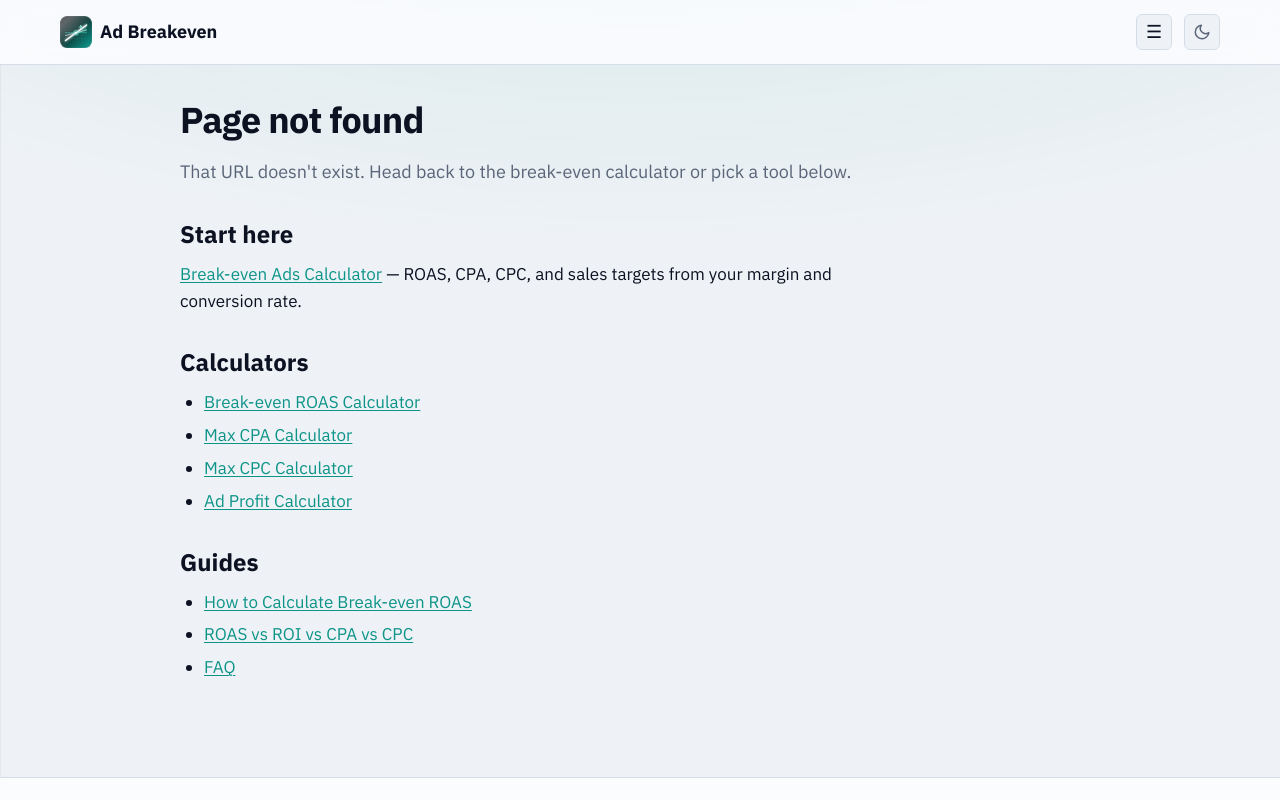
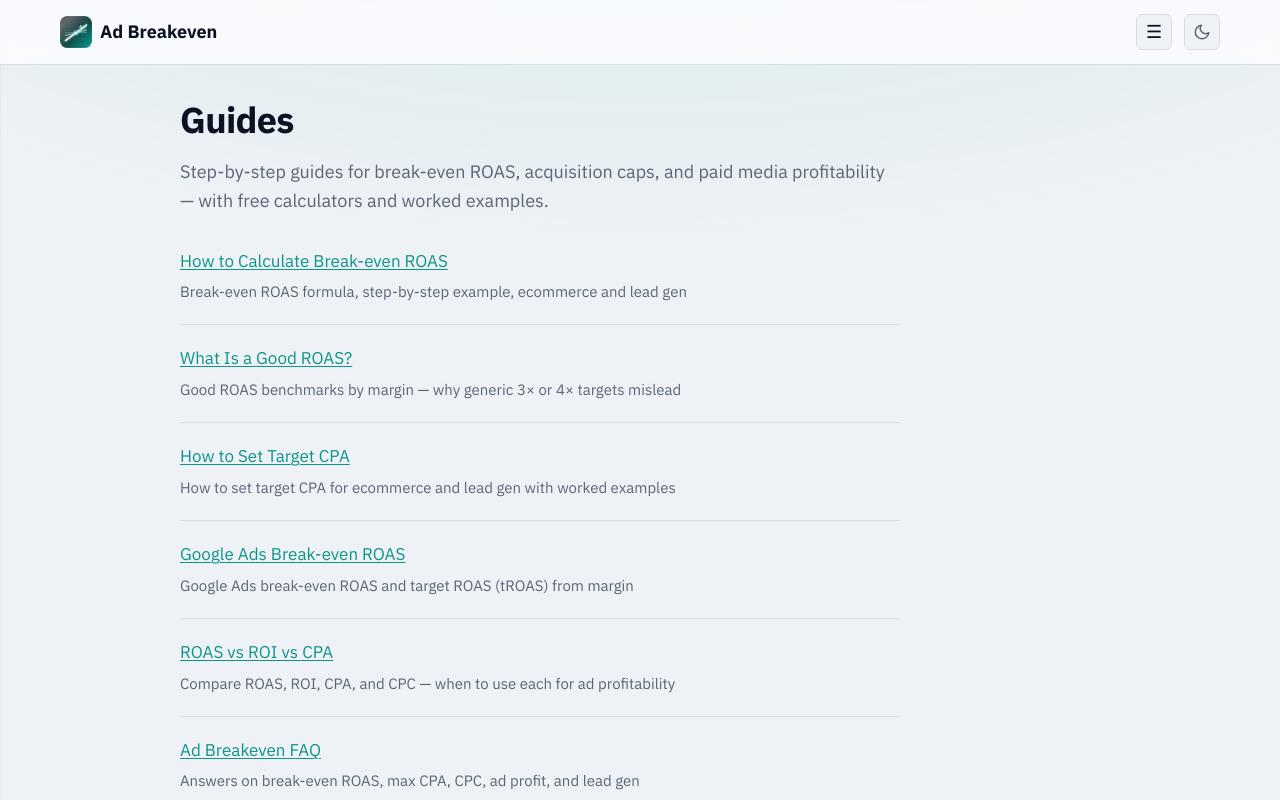
Before and after one commit to BeGood2Me/Ad-Breakeven, a Next.js app: page /guides in a window 1280 px wide. Before the commit this address had no page. Shown: the top 800 px of the page. Built offline with nearby package versions, Linux system fonts and the light colour scheme.

Commit message:
Add guides index and All guides link on homepage.
Mirror the Blog section with an All guides link to a new /guides page listing every guide and the FAQ.

Co-authored-by: Cursor <cursoragent@cursor.com>

```diff
--- /dev/null
+++ b/app/guides/page.tsx
@@ -0,0 +1,46 @@
+import type { Metadata } from "next";
+import Link from "next/link";
+import { buildPageMetadata } from "@/lib/page-metadata";
+import { FAQ_PAGE_TITLE, GUIDE_DESCRIPTIONS, GUIDE_NAV_LINKS } from "@/lib/site";
+
+const PAGE = {
+  title: "Ad Breakeven Guides | ROAS, CPA & Paid Media Profitability",
+  description:
+    "Step-by-step guides on break-even ROAS, target CPA, Google Ads settings, and ROAS vs ROI — with free calculators and worked examples.",
+  path: "/guides",
+};
+
+export const metadata: Metadata = buildPageMetadata(PAGE);
+
+const GUIDES_INDEX = [
+  ...GUIDE_NAV_LINKS.map(({ href, label }) => ({ href, label })),
+  { href: "/faq", label: FAQ_PAGE_TITLE },
+] as const;
+
+export default function GuidesIndexPage() {
+  return (
+    <article className="page-content">
+      <h1>Guides</h1>
+      <p className="intro">
+        Step-by-step guides for break-even ROAS, acquisition caps, and paid
+        media profitability — with free calculators and worked examples.
+      </p>
+
+      <section className="content-section" aria-labelledby="guides-list-heading">
+        <h2 id="guides-list-heading" className="visually-hidden">
+          All guides
+        </h2>
+        <ul className="blog-index-list">
+          {GUIDES_INDEX.map(({ href, label }) => (
+            <li key={href}>
+              <Link href={href}>{label}</Link>
+              {GUIDE_DESCRIPTIONS[href] && (
+                <p className="blog-index-excerpt">{GUIDE_DESCRIPTIONS[href]}</p>
+              )}
+            </li>
+          ))}
+        </ul>
+      </section>
+    </article>
+  );
+}
--- a/app/page.tsx
+++ b/app/page.tsx
@@ -50,6 +50,9 @@ export default function HomePage() {
       <section className="content-section home-guides" aria-labelledby="guides-heading">
         <div className="home-guides-header">
           <h2 id="guides-heading">Guides</h2>
+          <Link href="/guides" className="home-guides-all">
+            All guides
+          </Link>
         </div>
         <ul className="home-guides-grid">
           {HOME_GUIDES.map(({ href, label }) => (
--- a/generated/content-manifest.ts
+++ b/generated/content-manifest.ts
@@ -1,6 +1,6 @@
 /* eslint-disable */
 // Auto-generated by scripts/generate-blog.mjs — do not edit manually.
-export const CONTENT_MANIFEST_GENERATED_AT = "2026-07-18T08:19:29.982Z";
+export const CONTENT_MANIFEST_GENERATED_AT = "2026-07-20T13:12:09.804Z";
 
 export const BLOG_INDEX = [
   {
--- a/lib/site.ts
+++ b/lib/site.ts
@@ -53,6 +53,7 @@ export const ALL_PAGES = [
   { href: "/max-cpa-guide", title: "How to Set Target CPA", changefreq: "monthly" as const, priority: 0.85 },
   { href: "/google-ads-break-even", title: "Google Ads Break-even ROAS", changefreq: "monthly" as const, priority: 0.85 },
   { href: "/roas-vs-roi-vs-cpa", title: "ROAS vs ROI vs CPA", changefreq: "monthly" as const, priority: 0.85 },
+  { href: "/guides", title: "Ad Breakeven Guides", changefreq: "monthly" as const, priority: 0.8 },
   { href: "/faq", title: FAQ_PAGE_TITLE, changefreq: "monthly" as const, priority: 0.7 },
   { href: "/about", title: "About Ad Breakeven", changefreq: "yearly" as const, priority: 0.5 },
   { href: "/privacy", title: "Privacy Policy", changefreq: "yearly" as const, priority: 0.3 },
```
